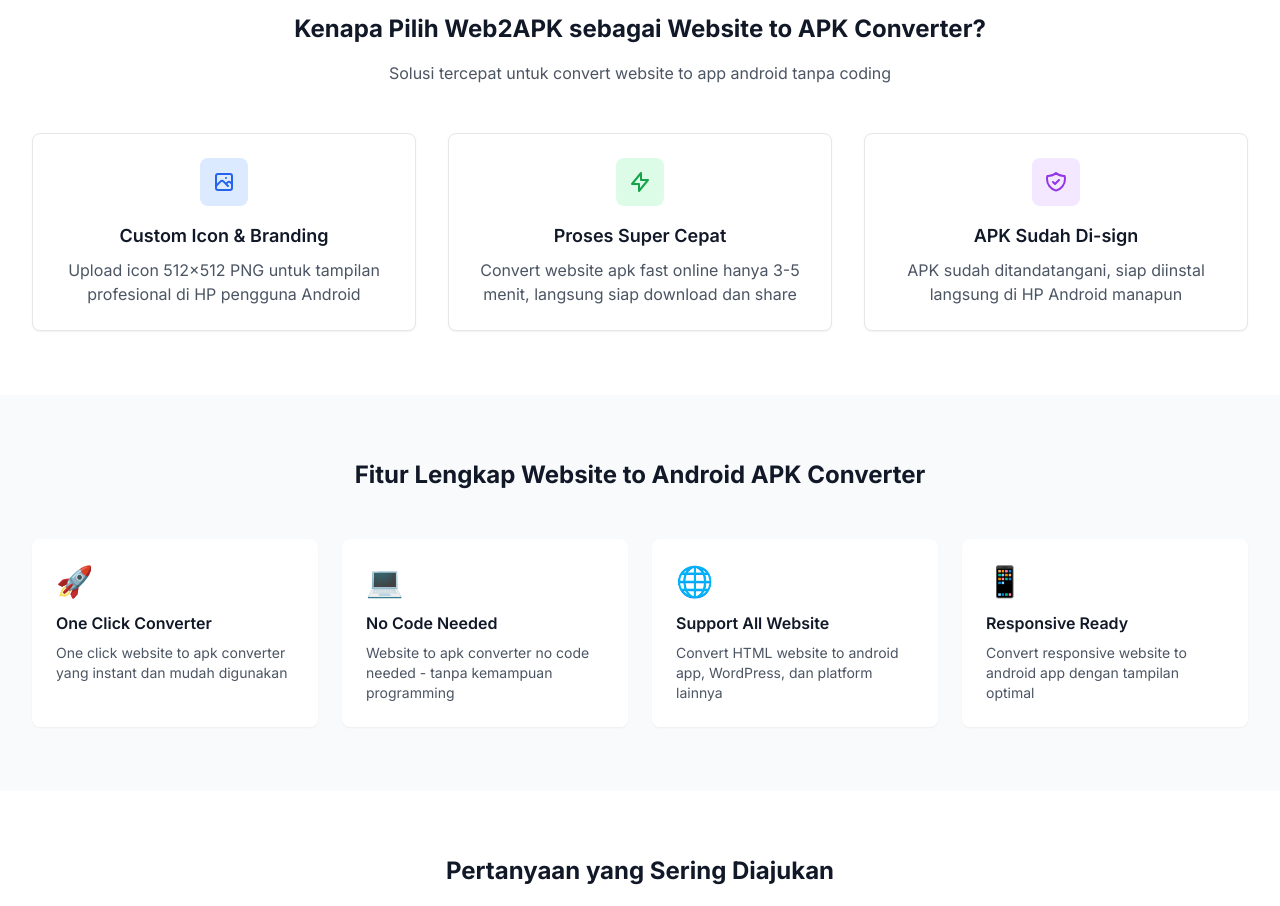
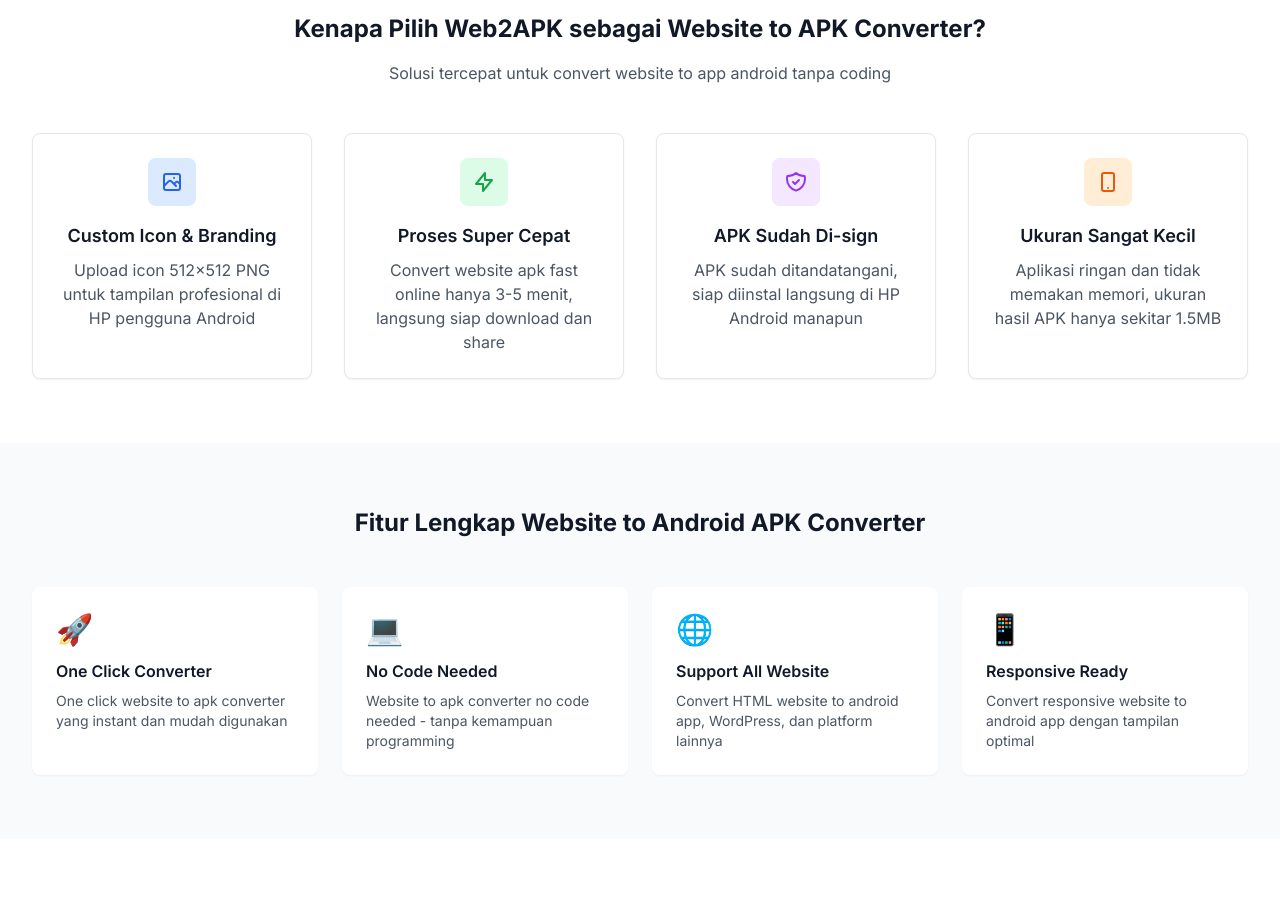
Before and after one commit to iksanarisandi/stackweb2apk, a Next.js app in the folder apps/web/: page / in a window 1280 px wide. Shown: the part 1120-2026 px from the top of the page. Built offline with nearby package versions, Linux system fonts and the light colour scheme.

Commit message:
Update APK demo link and add size feature card

```diff
--- a/apps/web/src/app/page.tsx
+++ b/apps/web/src/app/page.tsx
@@ -245,7 +245,7 @@
           {/* Demo Link */}
           <div className="mt-6">
             <a
-              href="https://s.id/ePm87"
+              href="https://www.mediafire.com/file/lkg2bw201fzv9me/web2apk.apk/file"
               target="_blank"
               rel="noopener noreferrer"
               className="inline-flex items-center text-blue-600 hover:text-blue-700 font-medium"
@@ -341,7 +341,7 @@
           <p className="text-center text-gray-600 mb-12 max-w-xl mx-auto">
             Solusi tercepat untuk convert website to app android tanpa coding
           </p>
-          <div className="grid md:grid-cols-3 gap-8">
+          <div className="grid md:grid-cols-2 lg:grid-cols-4 gap-8">
             <article className="card text-center">
               <div className="w-12 h-12 bg-blue-100 rounded-lg flex items-center justify-center mx-auto mb-4">
                 <svg
@@ -417,6 +417,31 @@
               <p className="text-gray-600">
                 APK sudah ditandatangani, siap diinstal langsung di HP Android
                 manapun
+              </p>
+            </article>
+
+            <article className="card text-center">
+              <div className="w-12 h-12 bg-orange-100 rounded-lg flex items-center justify-center mx-auto mb-4">
+                <svg
+                  className="w-6 h-6 text-orange-600"
+                  fill="none"
+                  stroke="currentColor"
+                  viewBox="0 0 24 24"
+                  aria-hidden="true"
+                >
+                  <path
+                    strokeLinecap="round"
+                    strokeLinejoin="round"
+                    strokeWidth={2}
+                    d="M12 18h.01M8 21h8a2 2 0 002-2V5a2 2 0 00-2-2H8a2 2 0 00-2 2v14a2 2 0 002 2z"
+                  />
+                </svg>
+              </div>
+              <h3 className="text-lg font-semibold text-gray-900 mb-2">
+                Ukuran Sangat Kecil
+              </h3>
+              <p className="text-gray-600">
+                Aplikasi ringan dan tidak memakan memori, ukuran hasil APK hanya sekitar 1.5MB
               </p>
             </article>
           </div>
```
Also changed, not shown: 2 other files (tests, documents, lock files or other folders).
